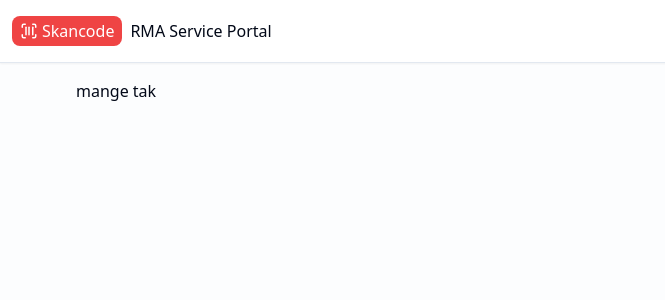
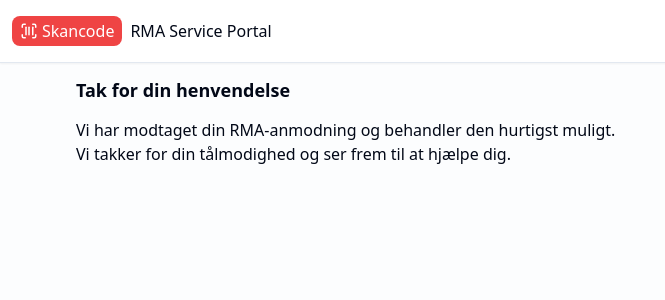
Before and after one commit to anvidev/rma-portal, a SvelteKit app in the folder web/: page /tak in a window 1280 px wide. Shown: the top 300 px of the page, without its empty margins (0-665 px from the left). Built offline with nearby package versions, Linux system fonts and the light colour scheme; no server answers.

Commit message:
feat: page titles

```diff
--- a/web/src/lib/query-state.svelte.ts
+++ b/web/src/lib/query-state.svelte.ts
@@ -81,12 +81,12 @@ export function stringQueryState(
 export function numberQueryState(
 	searchParams: SvelteURLSearchParams,
 	key: string,
-	options: { default?: number | null } = {},
+	options: { default?: number } = {},
 ) {
-	return createQueryState<number | null>(searchParams, key, {
-		parse: v => (v === '' ? null : Number(v)),
-		serialize: v => (v === null ? '' : String(v)),
-		default: options.default ?? null,
+	return createQueryState<number | undefined>(searchParams, key, {
+		parse: v => (v === '' ? undefined : Number(v)),
+		serialize: v => (v === undefined ? '' : String(v)),
+		default: options.default,
 	})
 }
 
--- a/web/src/routes/(auth)/log-ind/+page.svelte
+++ b/web/src/routes/(auth)/log-ind/+page.svelte
@@ -3,6 +3,8 @@
 	import Input from '$lib/components/ui/input/input.svelte'
 	import Label from '$lib/components/ui/label/label.svelte'
 </script>
+
+<title>Log ind - Skancode RMA Service Portal</title>
 
 <section class="w-72 space-y-4">
 	<div>
--- a/web/src/routes/(site)/admin/tickets/+page.svelte
+++ b/web/src/routes/(site)/admin/tickets/+page.svelte
@@ -28,6 +28,8 @@
 	}
 </script>
 
+<title>RMA Sags Oversigt - Skancode RMA Service Portal</title>
+
 <section class="space-y-4">
 	<div>
 		<h1 class="text-lg font-semibold leading-tight">Sags oversigt</h1>
--- a/web/src/routes/(site)/admin/tickets/[id]/+page.svelte
+++ b/web/src/routes/(site)/admin/tickets/[id]/+page.svelte
@@ -10,6 +10,8 @@
 	const form = data.form
 </script>
 
+<title>RMA Sag #{data.ticket.id} - Skancode RMA Service Portal</title>
+
 <article class="space-y-4">
 	<Title {ticket} />
 	<div class="flex flex-col gap-4 md:flex-row">
--- a/web/src/routes/(site)/opret/+page.svelte
+++ b/web/src/routes/(site)/opret/+page.svelte
@@ -48,6 +48,8 @@
 		modalContent = content
 	}
 </script>
+
+<title>Opret RMA - Skancode RMA Service Portal</title>
 
 <form method="POST" use:enhance class="mx-auto max-w-3xl space-y-4 p-6">
 	<div>
@@ -426,7 +428,7 @@
 	</div>
 </form>
 
-<Dialog.Root open={modalContent === 'terms'} onOpenChange={open => (modalContent = null)}>
+<Dialog.Root open={modalContent === 'terms'} onOpenChange={_open => (modalContent = null)}>
 	<Dialog.DialogContent>
 		<Dialog.DialogHeader>
 			<Dialog.DialogTitle>Vilkår og betingelser</Dialog.DialogTitle>
@@ -440,7 +442,7 @@
 	</Dialog.DialogContent>
 </Dialog.Root>
 
-<Dialog.Root open={modalContent === 'privacy'} onOpenChange={open => (modalContent = null)}>
+<Dialog.Root open={modalContent === 'privacy'} onOpenChange={_open => (modalContent = null)}>
 	<Dialog.DialogContent>
 		<Dialog.DialogHeader>
 			<Dialog.DialogTitle>Privatlivspolitik</Dialog.DialogTitle>
--- a/web/src/routes/(site)/tak/+page.svelte
+++ b/web/src/routes/(site)/tak/+page.svelte
@@ -1,5 +1,13 @@
 <script lang="ts">
-	import { page } from '$app/state'
 </script>
 
-<h1>mange tak {page.url.searchParams.get('rma')}</h1>
+<title>Tak for din henvendelse - Skancode RMA Service Portal</title>
+
+<div class="space-y-4">
+	<h1 class="text-lg font-semibold leading-tight">Tak for din henvendelse</h1>
+
+	<div>
+		<p>Vi har modtaget din RMA-anmodning og behandler den hurtigst muligt.</p>
+		<p>Vi takker for din tålmodighed og ser frem til at hjælpe dig.</p>
+	</div>
+</div>
```
